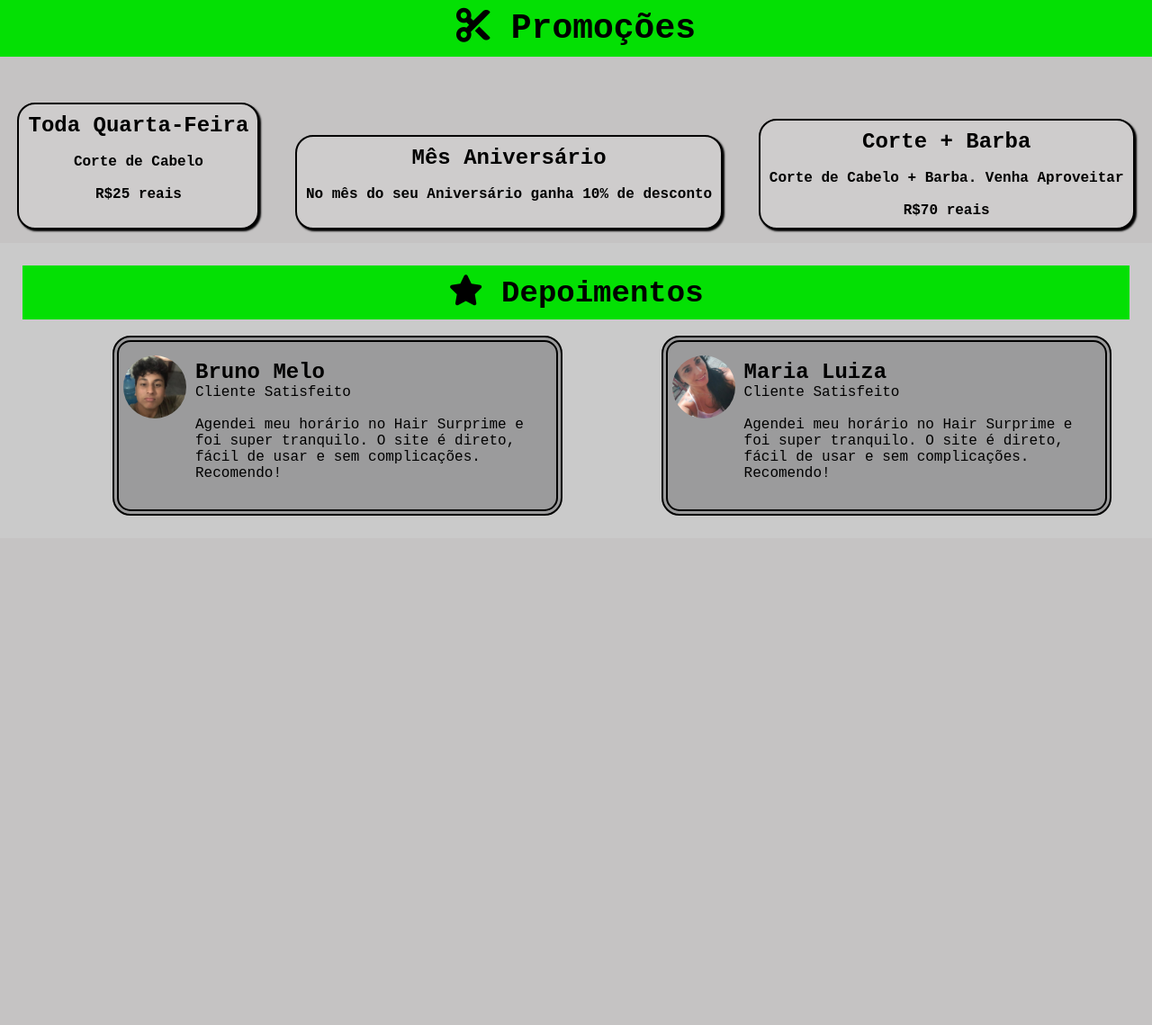
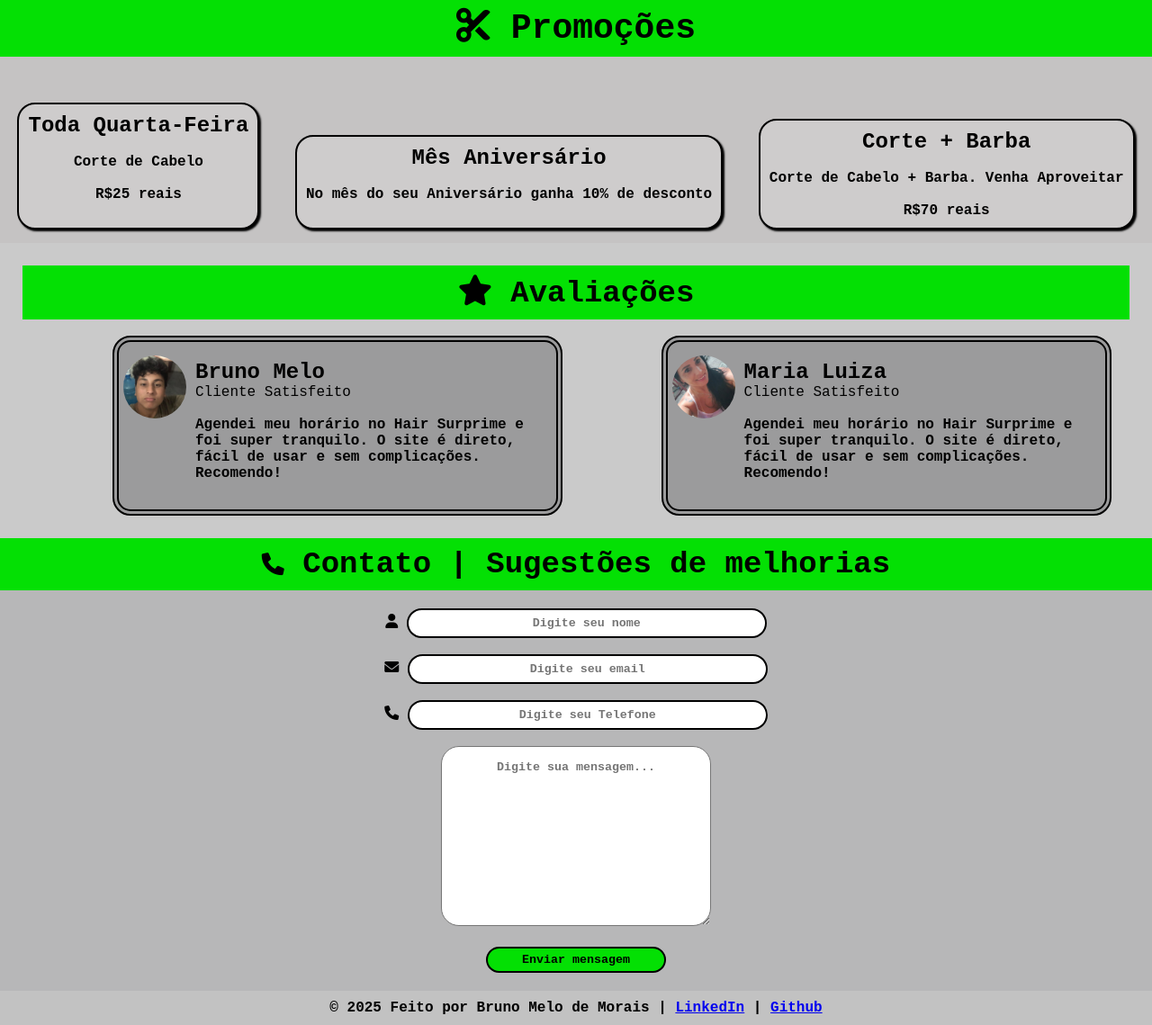
Before and after one commit to BrunoMeloMorais22/Cabeleireiro, a Flask app: page / in a window 1280 px wide. Shown: the part 739-1878 px from the top of the page at 90% size. Before the commit the page ends 1312 px from the top, so only its background shows below. Run offline with Flask 3, Linux system fonts and the light colour scheme.

Commit message:
Adicionando Contato

```diff
--- a/static/perfil.css
+++ b/static/perfil.css
@@ -49,7 +49,7 @@ form > input{
     font-size: 17px;
     padding: 5px;
     text-align: center;
-    font-weight: 600;
+    font-weight: 400;
     border-radius: 20px;
     border: 2px solid black;
     font-family: 'Courier New', Courier, monospace;
--- a/static/reserva.css
+++ b/static/reserva.css
@@ -19,7 +19,7 @@ form > input{
     padding: 5px;
     border-radius: 20px;
     border: 2px solid;
-    font-weight: 800;
+    font-weight: 500;
     font-size: 16px;
     width: 300px;
     text-align: center;
@@ -33,6 +33,10 @@ form > input{
 #horario-manha > span{
     padding: 5px;
     border: 2px solid black;
+}
+
+span:hover{
+    box-shadow: 2px 2px 2px;
 }
 
 #horario-tarde > span{
--- a/static/style.css
+++ b/static/style.css
@@ -198,6 +198,10 @@ a > button{
     }
 }
 
+.descricao{
+    font-weight: 700;
+}
+
 
 .rating{
     position: absolute;
@@ -205,3 +209,61 @@ a > button{
     margin-left: 300px;
     font-size: 20px;
 }
+
+#contato > h2 {
+    text-align: center;
+    font-size: 34px;
+    font-weight: 900;
+    padding: 10px;
+    background: rgb(4, 224, 4);
+}
+
+#contato-usuarios{
+    background: rgb(183, 183, 184);
+    padding: 20px;
+}
+
+form {
+    text-align: center;
+}
+
+form > input{
+    width: 400px;
+    padding: 7px;
+    border: 2px solid black;
+    font-weight: 700;
+    border-radius: 20px;
+    font-family: 'Courier New', Courier, monospace;
+    text-align: center;
+}
+
+form > textarea{
+    border-radius: 20px;
+    text-align: center;
+    width: 300px;
+    height: 200px;
+    padding-top: 15px;
+    font-weight: 700;
+    font-family: 'Courier New', Courier, monospace;
+}
+
+#icone-contato{
+    font-size: 25px;
+}
+
+form > button{
+    padding: 5px;
+    width: 200px;
+    font-family: 'Courier New', Courier, monospace;
+    font-weight: 800;
+    border-radius: 20px;
+    border: 2px solid black;
+    background: rgb(4, 224, 4);;
+}
+
+footer{
+    padding: 10px;
+    font-weight: 900;
+    text-align: center;
+    background: rgb(194, 194, 194);
+}
--- a/templates/index.html
+++ b/templates/index.html
@@ -85,7 +85,7 @@
     </section>
 
     <section id="depoimentos">
-        <h2> <i class="fa-solid fa-star"></i> Depoimentos</h2><br>
+        <h2> <i class="fa-solid fa-star"></i> Avaliações</h2><br>
         <div class="depoimentos-site">
             <img src="/static/foto_perfil.jpg" alt="">
             <h2>Bruno Melo</h2>
@@ -100,5 +100,29 @@
             <p class="descricao">Agendei meu horário no Hair Surprime e foi super tranquilo. O site é direto, fácil de usar e sem complicações. Recomendo!</p>
         </div>
     </section>
+
+    <section id="contato">
+        <h2> <i id="icone-contato" class="fa-solid fa-phone"></i> Contato | Sugestões de melhorias</h2>
+        <div id="contato-usuarios">
+            <form>
+                <i class="fa-solid fa-user"></i>
+                <input type="text" id="nome" name="nome" placeholder="Digite seu nome"><br><br>
+
+                <i class="fa-solid fa-envelope"></i>
+                <input type="email" id="email" name="email" placeholder="Digite seu email"><br><br>
+
+                <i class="fa-solid fa-phone"></i>
+                <input type="tel" id="phone" name="phone" placeholder="Digite seu Telefone">
+                <br><br>
+
+                <textarea name="texto-area" id="texto-area" rows="2" placeholder="Digite sua mensagem..."></textarea><br><br>
+
+                <button type="submit">Enviar mensagem</button>
+            </form>
+        </div>
+    </section>
+
+    <footer> &copy; 2025 Feito por Bruno Melo de Morais | <a href="https://www.linkedin.com/in/bruno-morais-6b0256235/">LinkedIn</a> | <a href="https://github.com/BrunoMeloMorais22">Github</a></footer>
+
 </body>
 </html>
```
